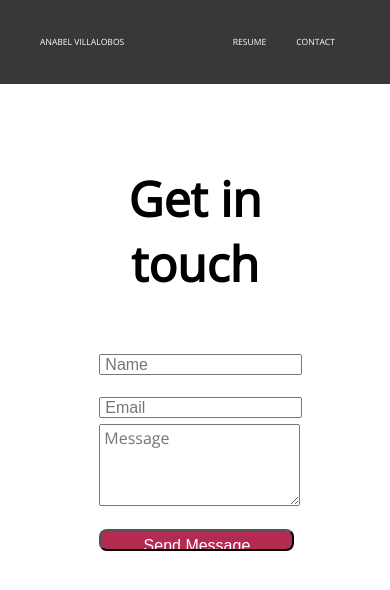
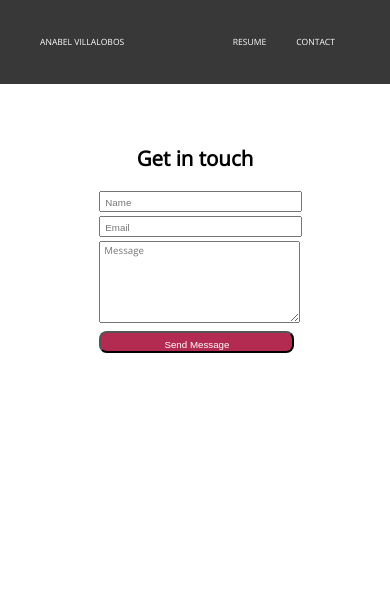
Before and after one commit to annvilla1998/ReactPersonalWebsite, a React (Create React App) app: page /contact in a window 390 px wide. Shown: the top 590 px of the page. Built offline with nearby package versions, Linux system fonts and the light colour scheme.

Commit message:
fixed font size for mobile

```diff
--- a/src/components/Contact/Contact.css
+++ b/src/components/Contact/Contact.css
@@ -8,7 +8,7 @@
 .contact-page section {
     width: 50vw;
     height: 50vh;
-    font-size: 2rem;
+    font-size: 3.5vmin;
     text-align: center;
 }
 
@@ -16,7 +16,7 @@
     width: 100%;
     margin: 0.5vmin;
     height: 4vmin;
-    font-size: 1rem;
+    font-size: 2.5vmin;
     padding: 0.5vmin 0 0 1vmin;
 }
 
@@ -27,7 +27,7 @@
 
 .contact-page #message{
     height: 20vmin;
-    font-size: 1rem;
+    font-size: 2.5vmin;
     padding: 0.5vmin 0 0 1vmin;
     font-family: 'Open Sans', sans-serif;
     margin: 0.5vmin;
@@ -42,7 +42,7 @@
 .contact-page #submit {
     height: 4vmin;
     width: 100%;
-    font-size: 1rem;
+    font-size: 2.5vmin;
     margin: 0.5vmin;
     padding: 1.5vmin 0 3vmin 0;
     border-radius: 2vmin;
--- a/src/components/Resume/Resume.css
+++ b/src/components/Resume/Resume.css
@@ -6,6 +6,7 @@
     align-items: center;
     flex-direction: column;
     gap: 5vmin;
+    font-size: 2vmin;
 }
 
 #resume {
```
